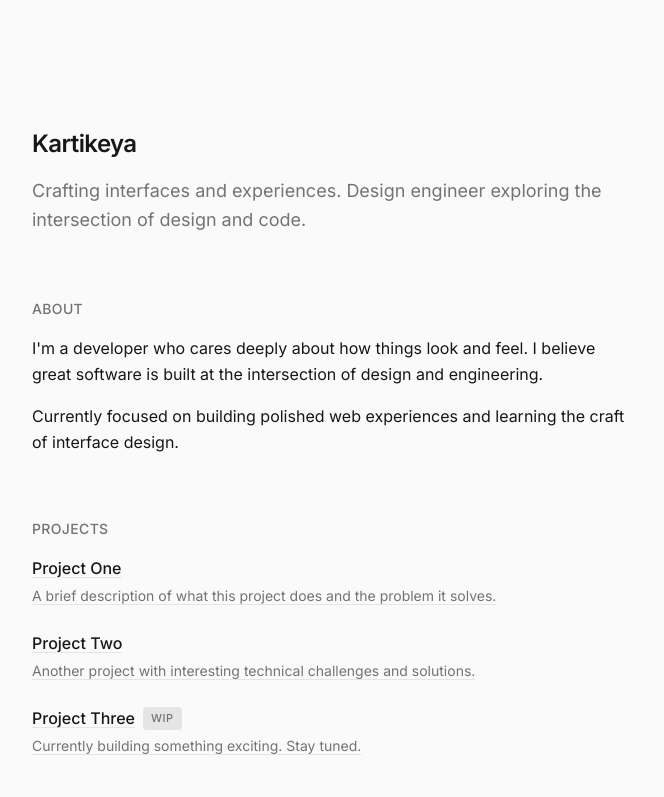
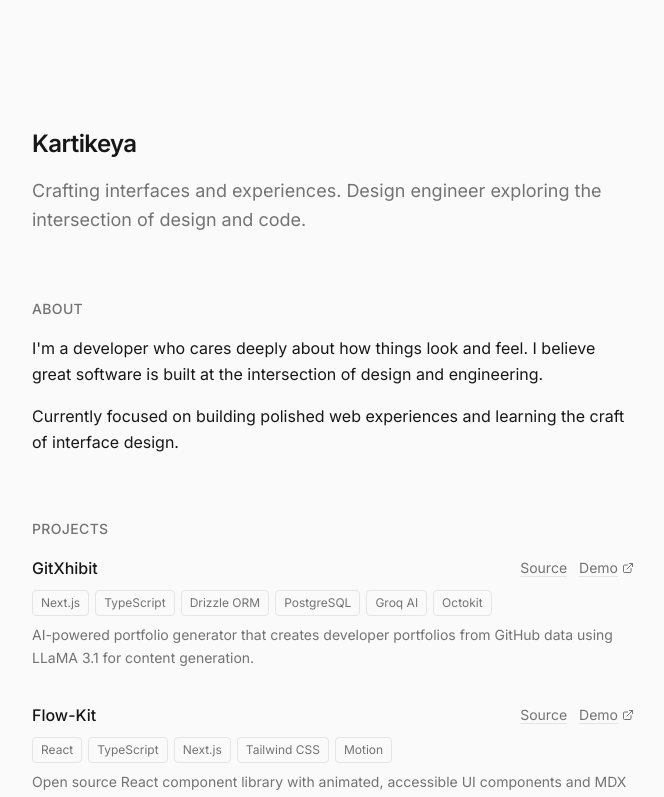
Before and after one commit to k4rtikay/my-portfolio, a Next.js app: page / in a window 1280 px wide. Shown: the top 797 px of the page, without its empty margins (307-971 px from the left). Built offline with nearby package versions, Linux system fonts and the light colour scheme.

Commit message:
feat: add project data

```diff
--- a/src/app/globals.css
+++ b/src/app/globals.css
@@ -57,3 +57,16 @@ a:hover {
   border-radius: 4px;
   text-decoration: none;
 }
+
+/* Skill pills */
+.skill-pill {
+  display: inline-flex;
+  align-items: center;
+  padding: 2px 8px;
+  font-size: 12px;
+  font-weight: 400;
+  background: transparent;
+  color: var(--muted);
+  border: 1px solid var(--border);
+  border-radius: 4px;
+}
--- a/src/app/page.tsx
+++ b/src/app/page.tsx
@@ -1,21 +1,32 @@
+import { ExternalLink } from "lucide-react";
+
 const projects = [
   {
-    name: "Project One",
-    description: "A brief description of what this project does and the problem it solves.",
-    link: "https://github.com/kartikeya",
+    name: "GitXhibit",
+    description:
+      "AI-powered portfolio generator that creates developer portfolios from GitHub data using LLaMA 3.1 for content generation.",
+    skills: ["Next.js", "TypeScript", "Drizzle ORM", "PostgreSQL", "Groq AI", "Octokit"],
+    github: "#",
+    demo: "#",
     wip: false,
   },
   {
-    name: "Project Two",
-    description: "Another project with interesting technical challenges and solutions.",
-    link: "https://github.com/kartikeya",
+    name: "Flow-Kit",
+    description:
+      "Open source React component library with animated, accessible UI components and MDX documentation.",
+    skills: ["React", "TypeScript", "Next.js", "Tailwind CSS", "Motion"],
+    github: "#",
+    demo: "#",
     wip: false,
   },
   {
-    name: "Project Three",
-    description: "Currently building something exciting. Stay tuned.",
-    link: "https://github.com/kartikeya",
-    wip: true,
+    name: "HueDex",
+    description:
+      "Color palette generator that extracts colors from 600+ Pokémon sprites with Firebase auth and palette persistence.",
+    skills: ["React", "Firebase", "ColorThief", "Framer Motion", "SCSS", "Vite"],
+    github: "#",
+    demo: "#",
+    wip: false,
   },
 ];
 
@@ -35,7 +46,8 @@ export default function Home() {
           Kartikeya
         </h1>
         <p className="text-muted text-lg leading-relaxed">
-          Crafting interfaces and experiences. Design engineer exploring the intersection of design and code.
+          Crafting interfaces and experiences. Design engineer exploring the
+          intersection of design and code.
         </p>
       </section>
 
@@ -46,11 +58,13 @@ export default function Home() {
         </h2>
         <div className="space-y-4 leading-relaxed">
           <p>
-            I&apos;m a developer who cares deeply about how things look and feel.
-            I believe great software is built at the intersection of design and engineering.
+            I&apos;m a developer who cares deeply about how things look and
+            feel. I believe great software is built at the intersection of
+            design and engineering.
           </p>
           <p>
-            Currently focused on building polished web experiences and learning the craft of interface design.
+            Currently focused on building polished web experiences and learning
+            the craft of interface design.
           </p>
         </div>
       </section>
@@ -60,23 +74,44 @@ export default function Home() {
         <h2 className="text-sm font-medium text-muted uppercase tracking-wide mb-4">
           Projects
         </h2>
-        <ul className="space-y-6">
+        <ul className="space-y-8">
           {projects.map((project) => (
             <li key={project.name}>
-              <a
-                href={project.link}
-                target="_blank"
-                rel="noopener noreferrer"
-                className="group block no-underline"
-              >
-                <div className="flex items-center gap-2 mb-1">
-                  <span className="font-medium group-hover:underline">
-                    {project.name}
-                  </span>
+              <div className="flex items-center justify-between gap-4 mb-2">
+                <div className="flex items-center gap-2">
+                  <span className="font-medium">{project.name}</span>
                   {project.wip && <span className="badge">WIP</span>}
                 </div>
-                <p className="text-muted text-sm">{project.description}</p>
-              </a>
+                <div className="flex items-center gap-3">
+                  <a
+                    href={project.github}
+                    target="_blank"
+                    rel="noopener noreferrer"
+                    className="text-sm text-muted hover:text-foreground transition-colors"
+                  >
+                    Source
+                  </a>
+                  <a
+                    href={project.demo}
+                    target="_blank"
+                    rel="noopener noreferrer"
+                    className="inline-flex items-center gap-1 text-sm text-muted hover:text-foreground transition-colors"
+                  >
+                    Demo
+                    <ExternalLink size={12} />
+                  </a>
+                </div>
+              </div>
+              <div className="flex flex-wrap gap-1.5 mb-2">
+                {project.skills.map((skill) => (
+                  <span key={skill} className="skill-pill">
+                    {skill}
+                  </span>
+                ))}
+              </div>
+              <p className="text-muted text-sm leading-relaxed">
+                {project.description}
+              </p>
             </li>
           ))}
         </ul>
```
